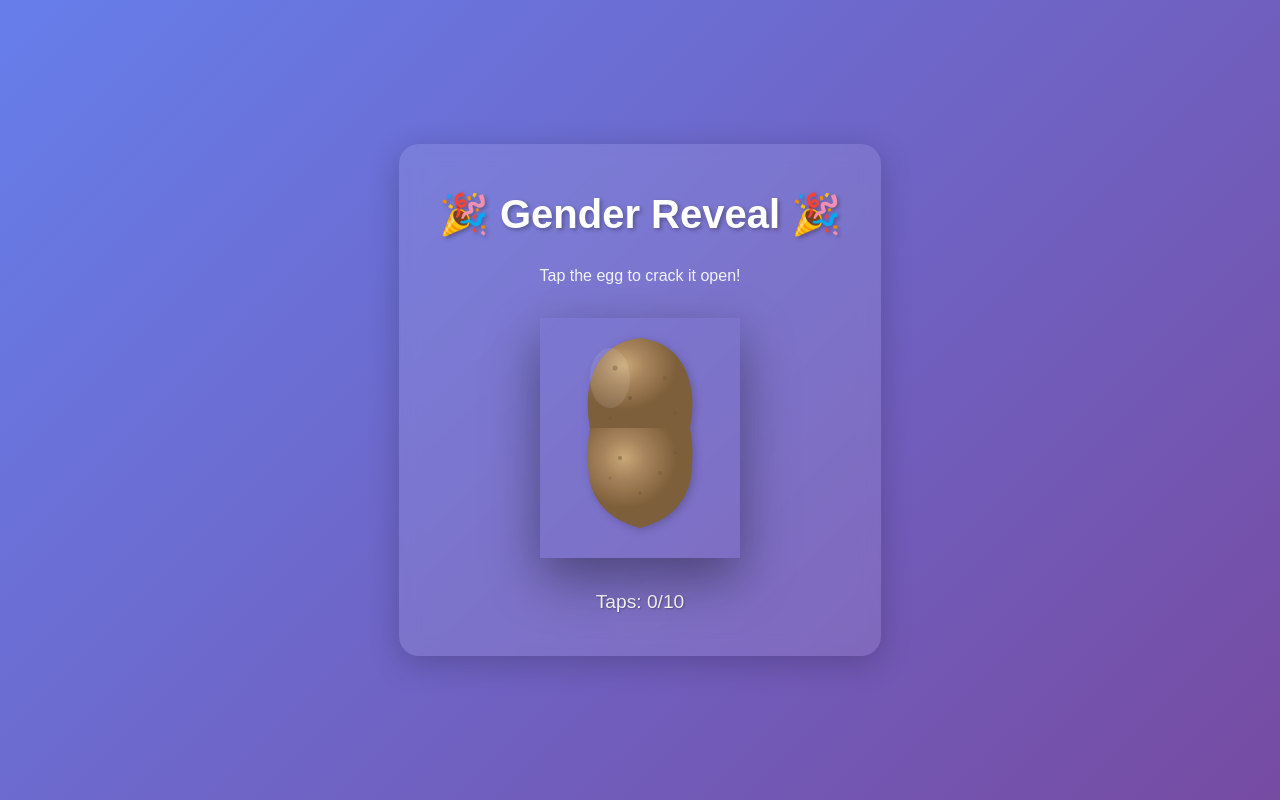
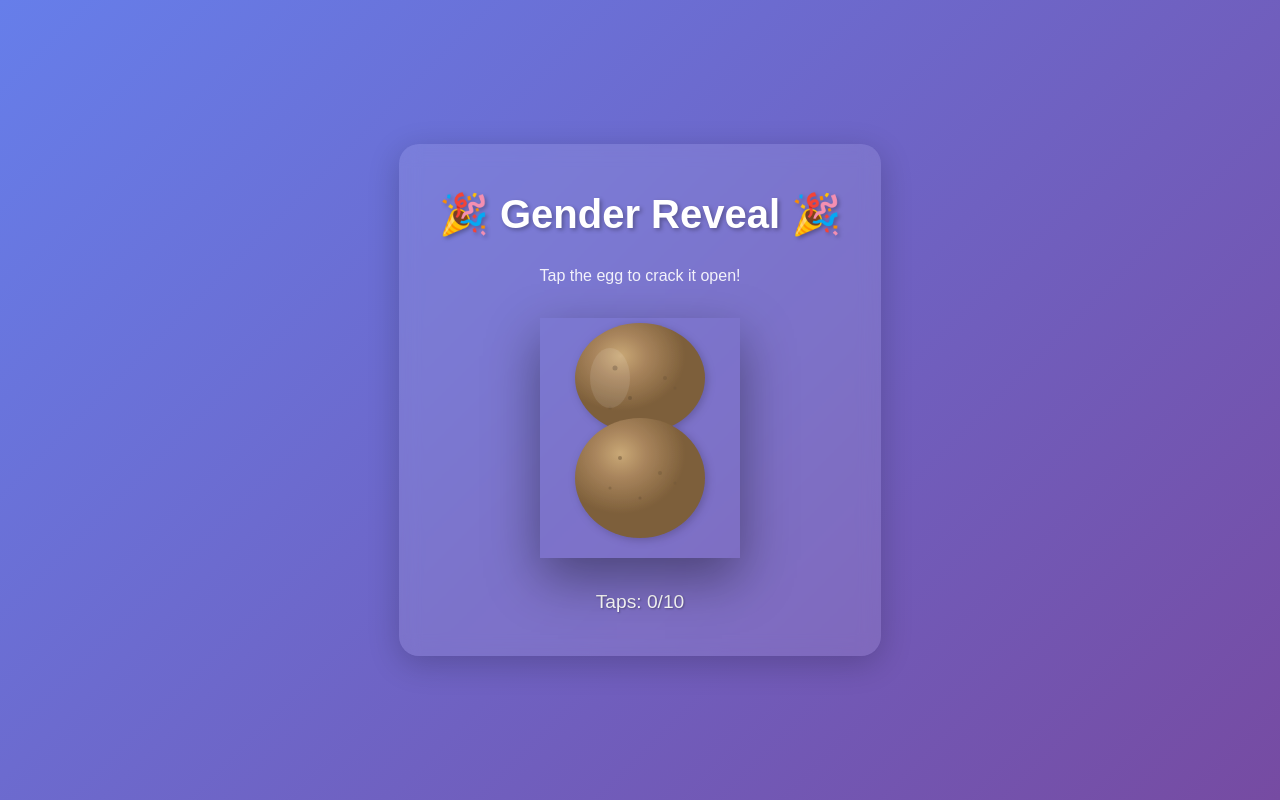
Before and after one commit to joannabpark/gender-reveal, a React (Vite) app: page / in a window 1280 px wide. Built offline with nearby package versions, Linux system fonts and the light colour scheme.

Commit message:
Fix: make egg more oval instead of peanut-shaped

```diff
--- a/src/components/Egg.jsx
+++ b/src/components/Egg.jsx
@@ -62,10 +62,13 @@ const Egg = ({ onTap, tapCount, maxTaps, isRevealed }) => {
             </filter>
           </defs>
 
-          {/* Top half - proper egg shape (rounder) */}
+          {/* Top half - smooth rounded */}
           <g style={{ transform: `translateY(-${separationY}px)`, transition: 'transform 0.6s ease-out' }}>
-            <path
-              d="M 100 20 Q 60 25 50 65 Q 45 85 50 110 L 150 110 Q 155 85 150 65 Q 140 25 100 20 Z"
+            <ellipse
+              cx="100"
+              cy="60"
+              rx="65"
+              ry="55"
               fill="url(#eggGradient)"
               filter="url(#eggTexture)"
             />
@@ -74,14 +77,17 @@ const Egg = ({ onTap, tapCount, maxTaps, isRevealed }) => {
             <circle cx="75" cy="50" r="2.5" fill="#6b5437" opacity="0.5" />
             <circle cx="125" cy="60" r="2" fill="#6b5437" opacity="0.4" />
             <circle cx="90" cy="80" r="2" fill="#6b5437" opacity="0.6" />
-            <circle cx="135" cy="95" r="1.5" fill="#6b5437" opacity="0.3" />
-            <circle cx="70" cy="100" r="1.5" fill="#6b5437" opacity="0.4" />
+            <circle cx="135" cy="70" r="1.5" fill="#6b5437" opacity="0.3" />
+            <circle cx="70" cy="90" r="1.5" fill="#6b5437" opacity="0.4" />
           </g>
 
-          {/* Bottom half - pointed egg shape */}
+          {/* Bottom half - smooth rounded oval */}
           <g style={{ transform: `translateY(${separationY}px)`, transition: 'transform 0.6s ease-out' }}>
-            <path
-              d="M 50 110 Q 45 135 50 165 Q 60 200 100 210 Q 140 200 150 165 Q 155 135 150 110 Z"
+            <ellipse
+              cx="100"
+              cy="160"
+              rx="65"
+              ry="60"
               fill="url(#eggGradient)"
               filter="url(#eggTexture)"
             />
@@ -89,9 +95,9 @@ const Egg = ({ onTap, tapCount, maxTaps, isRevealed }) => {
             {/* Bottom speckles */}
             <circle cx="80" cy="140" r="2" fill="#6b5437" opacity="0.5" />
             <circle cx="120" cy="155" r="2" fill="#6b5437" opacity="0.4" />
-            <circle cx="100" cy="175" r="1.5" fill="#6b5437" opacity="0.5" />
-            <circle cx="135" cy="135" r="1.5" fill="#6b5437" opacity="0.3" />
-            <circle cx="70" cy="160" r="1.5" fill="#6b5437" opacity="0.4" />
+            <circle cx="100" cy="180" r="1.5" fill="#6b5437" opacity="0.5" />
+            <circle cx="135" cy="165" r="1.5" fill="#6b5437" opacity="0.3" />
+            <circle cx="70" cy="170" r="1.5" fill="#6b5437" opacity="0.4" />
           </g>
 
           {/* Shine highlight */}
```
